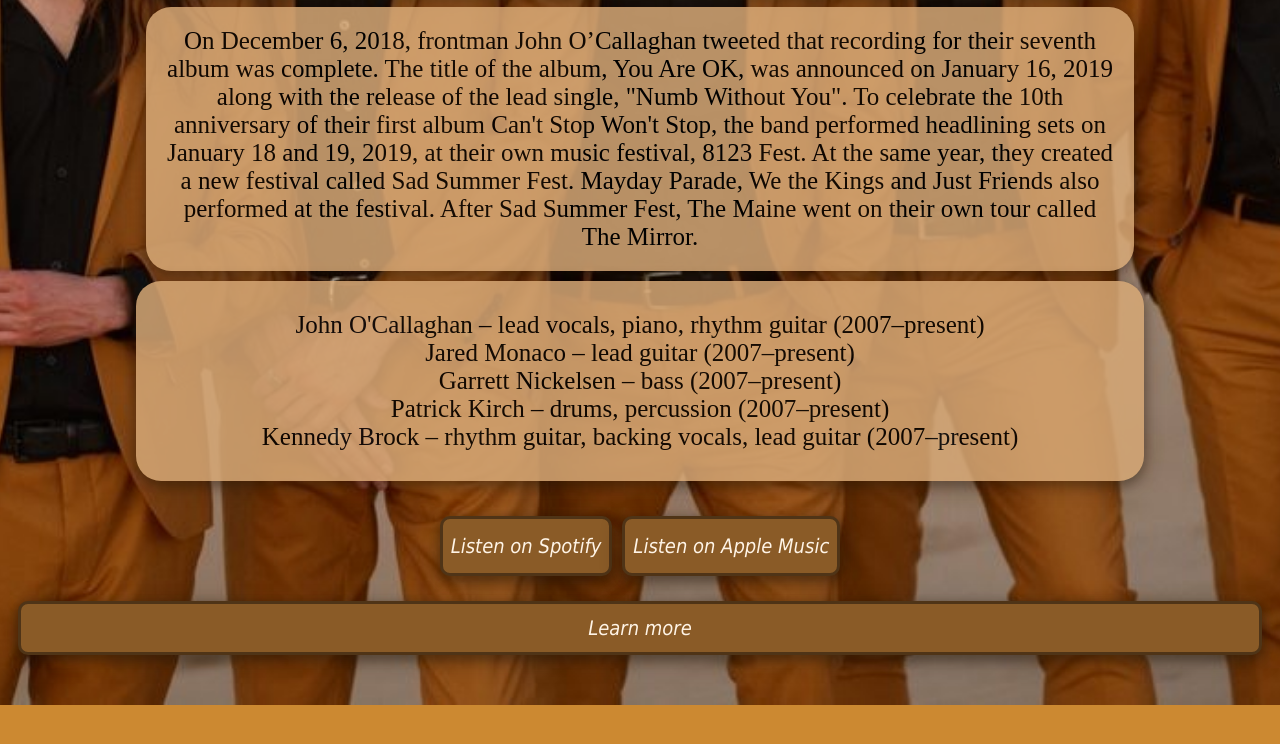
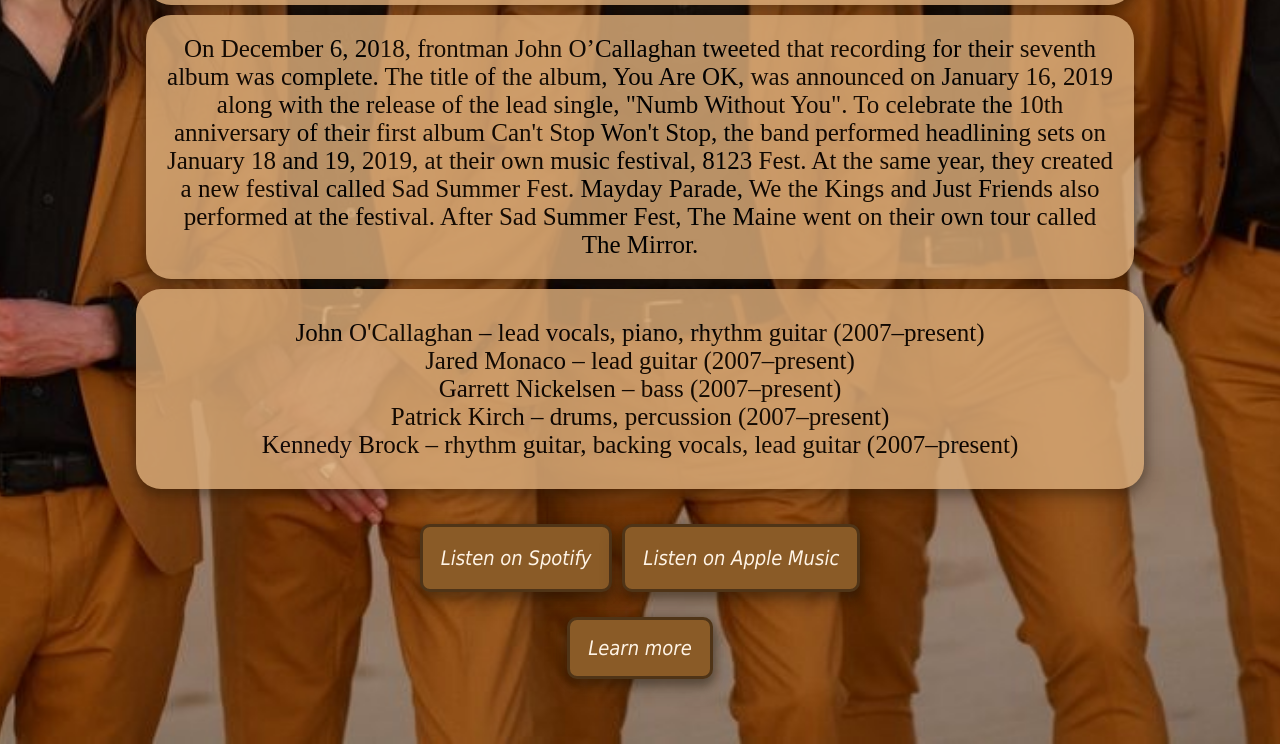
Before and after one commit to shelbyxmiller/Project-3A, a plain HTML site: page index.html in a window 1280 px wide. Shown: the part 944-1688 px from the top of the page. Before the commit the page ends 1649 px from the top, so only its background shows below. Drawn offline with Linux system fonts and the light colour scheme.

Commit message:
Final edits

```diff
--- a/mystyle.css
+++ b/mystyle.css
@@ -43,6 +43,10 @@
 list-style-type: none;
 display: flex;
 justify-content: center;
+}
+
+li {
+
 }
 
 #box1{
@@ -135,11 +139,10 @@
   display: block;
   border-radius: 25px;
   border: 3px solid #4f3417;
-  padding: 20px #edbd80;
   font-size: 20px;
   font-family: Tahoma, sans-serif;
   border-radius: 10px;
-  padding: 12px 8px;
+  padding: 16px 18px;
   box-shadow: 0 4px 8px 2px rgba(33, 21, 8, 0.3), 0 6px 20px 2px rgba(33, 21, 8, 0.3);
 }
 a:link {
@@ -164,6 +167,7 @@
 #bottom{
   text-align: center;
   margin-bottom: 15px;
-  width: 250px;
-  display: inline;
+  width: 100%;
+  display: flex;
+  justify-content: center;
 }
```
Also changed, not shown: index.html (+0 -1 lines).
